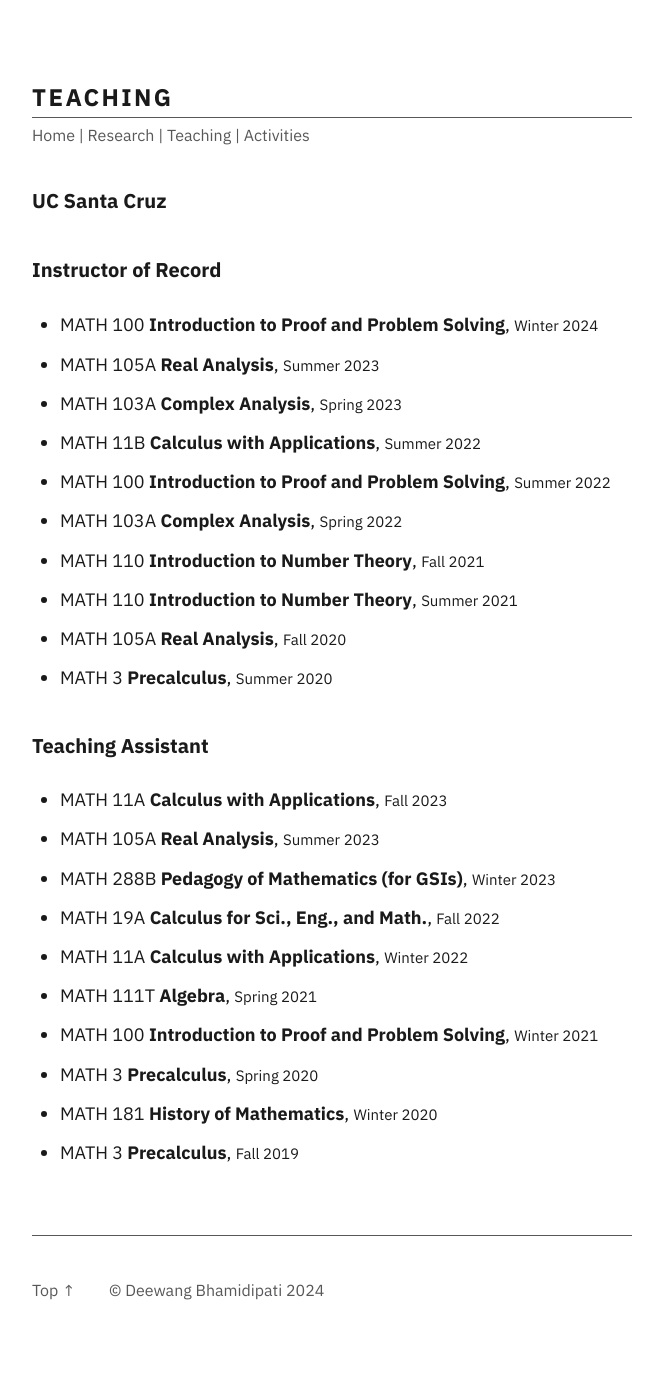
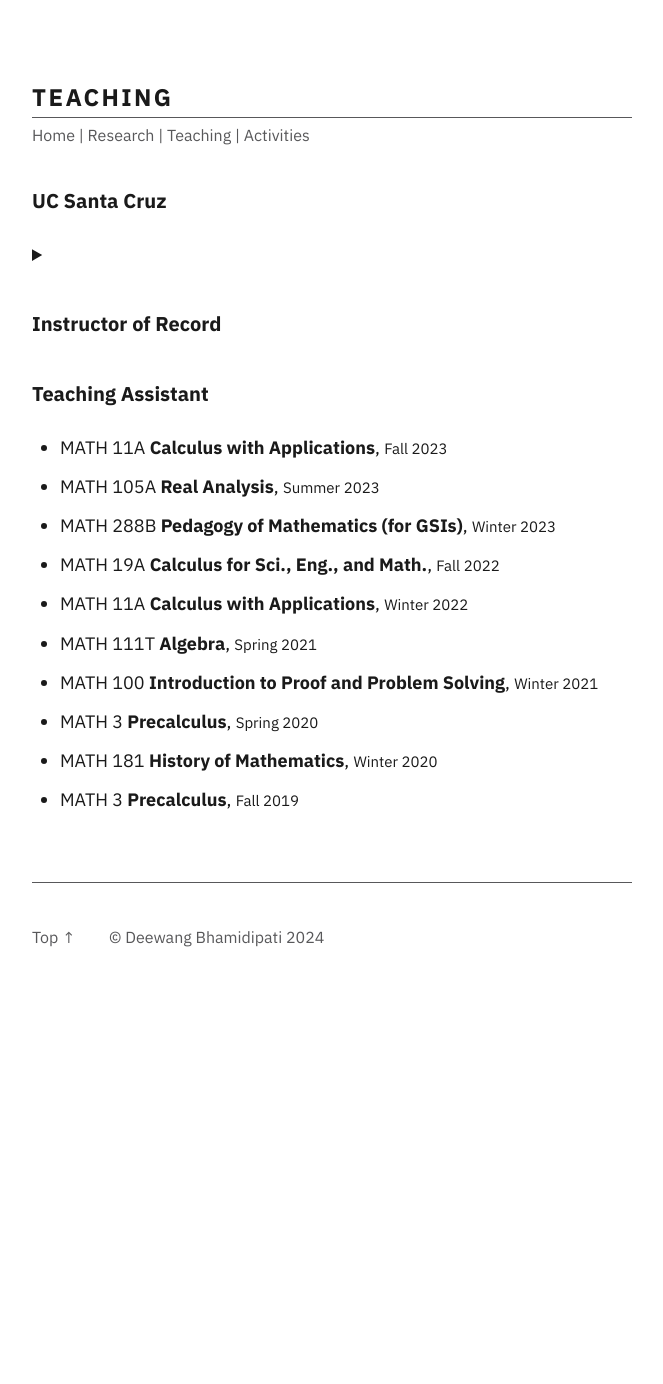
Before and after one commit to junkquill/junkquill.github.io, a Jekyll site: the page built from _pages/teaching.md, in a window 1280 px wide. Shown: the whole page, without its empty margins (308-971 px from the left). Built offline with Jekyll 4.4.1, drawn with Linux system fonts in a browser that asks for light colours; after the commit the page ends 1031 px from its top, so only the background shows below that.

Commit message:
Update teaching.md

```diff
--- a/_pages/teaching.md
+++ b/_pages/teaching.md
@@ -11,7 +11,7 @@ permalink: /teaching
 
 ### UC Santa Cruz
 
-<description>
+<details>
     <summary><h3>Instructor of Record</h3></summary>
 
 <ul style="line-height:150%">
@@ -37,7 +37,7 @@ permalink: /teaching
 <li> MATH 3 <b>Precalculus</b>, <small>Summer 2020</small></li>
 
 </ul>
-</description>
+</details>
 
 ### Teaching Assistant
 
```
